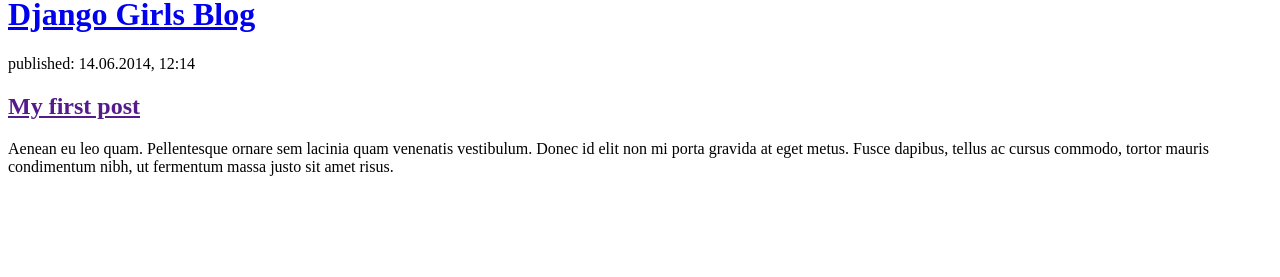
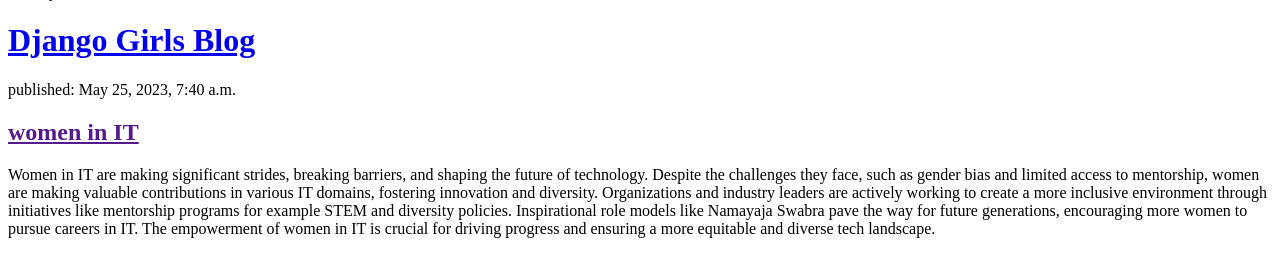
Before and after one commit to KemigaboClaire/STEM_PROJECT, a Django app: template blog/templates/post_list.html in a window 1280 px wide. Shown: the part 25-302 px from the top of the page. Run offline with Django 4.2, Linux system fonts and the light colour scheme; the template is opened without the code that fills it: values that come from a table or form of the project are taken from there, others are empty; data comes from the database, SQL or seed files in the repository.

Commit message:
updated the blog with css

```diff
--- a/blog/templates/post_list.html
+++ b/blog/templates/post_list.html
@@ -1,15 +1,26 @@
+{{Posts}}
+{% load static %}
 <!DOCTYPE html>
 <html>
     <head>
         <title>Django Girls blog</title>
+        <link rel="stylesheet" href="{% static 'css/Application.css' %}">
+
     </head>
     <body>
+        <header class="page header">
+            <div class="container">
         <header>
             <h1><a href="/">Django Girls Blog</a></h1>
+            </div>
         </header>
 
+{% for post in posts %}
         <article>
-            <time>published: 14.06.2014, 12:14</time>
-            <h2><a href="">My first post</a></h2>
-            <p>Aenean eu leo quam. Pellentesque ornare sem lacinia quam venenatis vestibulum. Donec id elit non mi porta gravida at eget metus. Fusce dapibus, tellus ac cursus commodo, tortor mauris condimentum nibh, ut fermentum massa justo sit amet risus.</p>
+            <time>published: {{post.published_date}}</time>
+                <h2><a href="">{{post.title}}</a></h2>
+                <p>{{post.text |linebreaksbr }}</p>
         </article>
+{% endfor %}
+    </body>
+</html>
--- a/blog/views.py
+++ b/blog/views.py
@@ -1,5 +1,8 @@
 from django.shortcuts import render
+from django.utils import timezone
+from . models import Post
 
 # Create your views here.
 def post_list(request):
-    return render(request, 'blog/post_list.html', {})
+    posts = Post.objects.filter(published_date__lte=timezone.now()).order_by('published_date')
+    return render(request, 'post_list.html', {'posts': posts})
--- /dev/null
+++ b/myproject/Static/Application.css
@@ -0,0 +1,5 @@
+.page-header{
+    background-color:crimson;
+    margin: auto;
+    padding: 0%;
+}
--- a/myproject/settings.py
+++ b/myproject/settings.py
@@ -106,7 +106,7 @@
 
 LANGUAGE_CODE = 'en-us'
 
-TIME_ZONE = 'UTC'
+TIME_ZONE = 'Africa/Kampala'
 
 USE_I18N = True
 
@@ -117,6 +117,7 @@
 # https://docs.djangoproject.com/en/4.2/howto/static-files/
 
 STATIC_URL = 'static/'
+STATIC_ROOT = BASE_DIR / 'static'
 
 # Default primary key field type
 # https://docs.djangoproject.com/en/4.2/ref/settings/#default-auto-field
```
